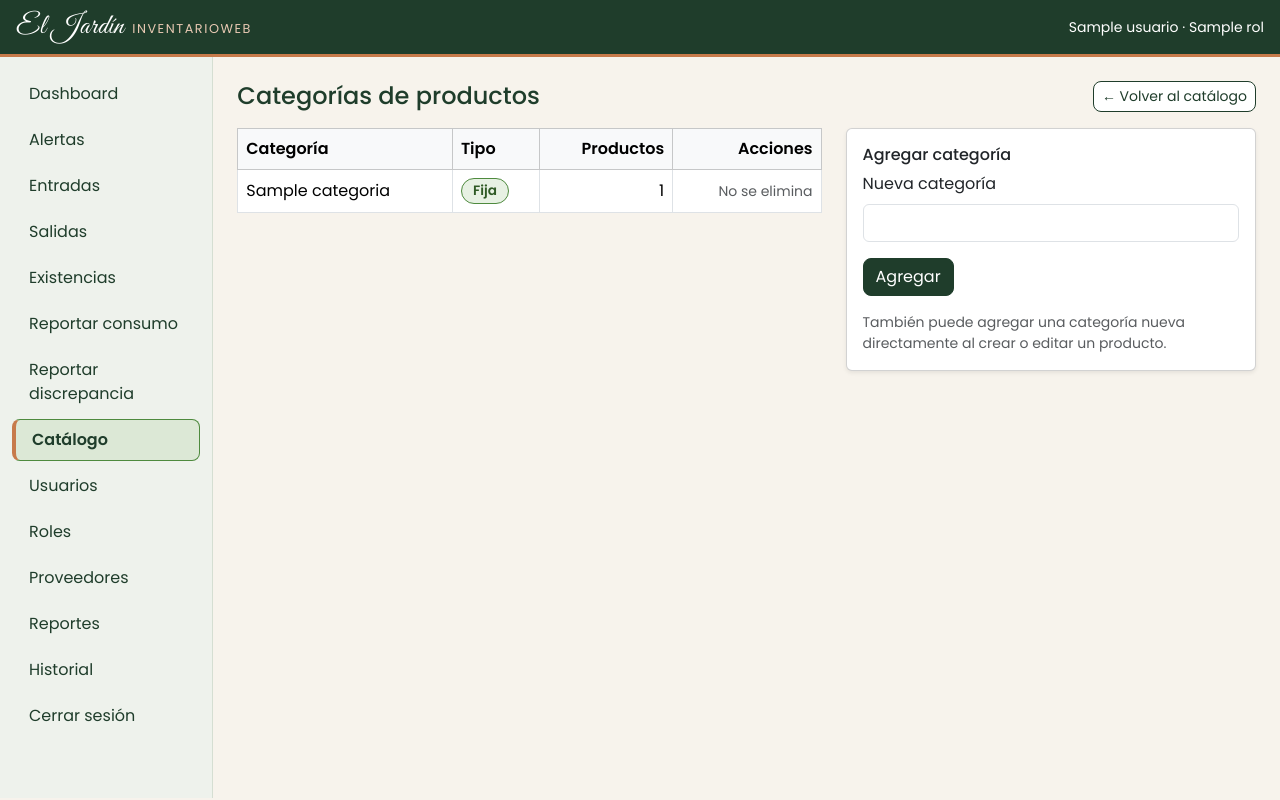
After one commit to Axarely/inventarioweb-eljardin, a Django app: page /catalogo/categorias/ in a window 1280 px wide. The commit adds this page. Run offline with Django 5.2, Linux system fonts and the light colour scheme; a user stored in the database is signed in; tables that the repository leaves empty hold one stand-in row (values such as "Sample post"); parts of the project's set-up code (start-up, migrations or seed data) failed here and were passed over.

Commit message:
feat(RF-09): categorias de productos con 9 fijas, agregar desde el producto y eliminar (D-32)
Co-Authored-By: Claude Opus 5.5 <noreply@anthropic.com>

```diff
--- a/inventario/management/commands/seed_volumen.py
+++ b/inventario/management/commands/seed_volumen.py
@@ -17,10 +17,9 @@ from django.utils import timezone
 
 from inventario.models import Bodega, Existencia, MovimientoInventario, Sucursal
 from proveedores.models import Proveedor
-from usuarios.models import Producto, Usuario
+from usuarios.models import Categoria, Producto, Usuario
 
 PREFIJO = "Volumen "
-CATEGORIAS = ["Abarrotes", "Cárnicos", "Lácteos", "Bebidas", "Desechables", "Limpieza", "Verduras"]
 UNIDADES = ["u.", "kg", "paq.", "L"]
 
 
@@ -49,9 +48,10 @@ class Command(BaseCommand):
             raise CommandError("Ejecute primero `seed_demo`.")
 
         azar = random.Random(semilla)
+        categorias = list(Categoria.objects.filter(es_base=True))
         nuevos = Producto.objects.bulk_create([
             Producto(
-                nombre=f"{PREFIJO}{i:03d}", categoria=azar.choice(CATEGORIAS), unidad_medida=azar.choice(UNIDADES),
+                nombre=f"{PREFIJO}{i:03d}", categoria=azar.choice(categorias), unidad_medida=azar.choice(UNIDADES),
                 stock_minimo=Decimal(azar.randint(5, 20)),
             )
             for i in range(1, productos + 1)
--- a/inventario/servicios.py
+++ b/inventario/servicios.py
@@ -124,12 +124,12 @@ def consultar_existencias(ubicacion_id, filtros=None):  # RF-04, RF-05
     """Existencias de una ubicación (productos activos), con filtros opcionales `texto` y `categoria`."""
     filtros = filtros or {}
     existencias = Existencia.objects.filter(ubicacion_id=ubicacion_id, producto__activo=True).select_related(
-        "producto"
+        "producto__categoria"
     )
     if filtros.get("texto"):
         existencias = existencias.filter(producto__nombre__icontains=filtros["texto"])
-    if filtros.get("categoria"):
-        existencias = existencias.filter(producto__categoria=filtros["categoria"])
+    if str(filtros.get("categoria") or "").isdigit():
+        existencias = existencias.filter(producto__categoria_id=filtros["categoria"])
     return existencias.order_by("producto__nombre")
 
 
--- a/inventario/templates/inventario/existencias.html
+++ b/inventario/templates/inventario/existencias.html
@@ -28,7 +28,7 @@
     <label class="form-label small" for="categoria">Categoría</label>
     <select id="categoria" name="categoria" class="form-select">
       <option value="">Todas</option>
-      {% for c in categorias %}<option value="{{ c }}" {% if request.GET.categoria == c %}selected{% endif %}>{{ c }}</option>{% endfor %}
+      {% for c in categorias %}<option value="{{ c.pk }}" {% if request.GET.categoria == c.pk|stringformat:"d" %}selected{% endif %}>{{ c.nombre }}</option>{% endfor %}
     </select>
   </div>
   <div class="col-sm-1"><button class="btn btn-secundario w-100" type="submit">Filtrar</button></div>
--- a/inventario/views.py
+++ b/inventario/views.py
@@ -15,7 +15,7 @@ from django.shortcuts import get_object_or_404, redirect
 from django.views.generic import FormView, ListView
 
 from autenticacion.mixins import PermisoRequeridoMixin
-from usuarios.models import Producto
+from usuarios.models import Categoria, Producto
 
 from . import servicios
 from .excepciones import ExistenciaInsuficiente, formatear_cantidad
@@ -284,9 +284,7 @@ class ExistenciasView(LoginRequiredMixin, ListView):  # RF-04, RF-05, UC04
         contexto["ubicacion"] = self.ubicacion
         contexto["puede_todas"] = self.puede_todas
         contexto["ubicaciones"] = Ubicacion.objects.order_by("tipo", "nombre") if self.puede_todas else []
-        contexto["categorias"] = (
-            Producto.objects.filter(activo=True).order_by("categoria").values_list("categoria", flat=True).distinct()
-        )
+        contexto["categorias"] = Categoria.objects.filter(productos__activo=True).distinct()
         return contexto
 
 
--- a/usuarios/apps.py
+++ b/usuarios/apps.py
@@ -3,9 +3,10 @@ from django.db.models.signals import post_migrate
 
 
 def _sincronizar_roles(sender, **kwargs):
-    from .roles import sincronizar_roles_base
+    from .roles import sincronizar_categorias_base, sincronizar_roles_base
 
     sincronizar_roles_base()
+    sincronizar_categorias_base()
 
 
 class UsuariosConfig(AppConfig):
--- a/usuarios/forms.py
+++ b/usuarios/forms.py
@@ -5,7 +5,7 @@ from django.contrib.auth.models import Permission
 
 from config.ui import FormularioBootstrapMixin
 
-from .models import Producto, Rol, Usuario
+from .models import Categoria, Producto, Rol, Usuario
 from .roles import APPS_CON_PERMISOS
 
 
@@ -94,8 +94,47 @@ class RolForm(FormularioBootstrapMixin, forms.ModelForm):  # RF-10: roles person
         fields = ["nombre", "permisos"]
 
 
-class ProductoForm(FormularioBootstrapMixin, forms.ModelForm):  # RF-09
+class ProductoForm(FormularioBootstrapMixin, forms.ModelForm):  # RF-09, D-32
+    nueva_categoria = forms.CharField(
+        label="¿No existe la categoría? Agréguela aquí", required=False, max_length=60,
+        help_text="Si escribe una categoría nueva, se crea y se asigna a este producto.",
+    )
+
     class Meta:
         model = Producto
-        fields = ["nombre", "categoria", "unidad_medida", "stock_minimo"]
+        fields = ["nombre", "categoria", "nueva_categoria", "unidad_medida", "stock_minimo"]
         widgets = {"stock_minimo": forms.NumberInput(attrs={"step": "0.01", "min": "0"})}
+
+    def __init__(self, *args, puede_crear_categoria=False, **kwargs):
+        super().__init__(*args, **kwargs)
+        self.fields["categoria"].required = False  # se exige en clean(): elegida o nueva
+        self.fields["categoria"].empty_label = "Seleccionar categoría…"
+        if not puede_crear_categoria:
+            del self.fields["nueva_categoria"]
+        self.categoria_creada = None
+
+    def clean(self):
+        datos = super().clean()
+        nueva = " ".join((datos.get("nueva_categoria") or "").split())
+        if nueva:
+            # Sin distinguir mayúsculas: si ya existe se reutiliza; si no, se crea. Quien guarda el
+            # formulario lo hace en una transacción, así que si el producto no se guarda, tampoco esto.
+            datos["categoria"], creada = Categoria.obtener_o_crear(nueva)
+            self.instance.categoria = datos["categoria"]
+            self.categoria_creada = datos["categoria"] if creada else None
+        elif not datos.get("categoria"):
+            self.add_error("categoria", "Elija una categoría o escriba una nueva.")
+        return datos
+
+
+class CategoriaForm(FormularioBootstrapMixin, forms.ModelForm):  # D-32
+    class Meta:
+        model = Categoria
+        fields = ["nombre"]
+        labels = {"nombre": "Nueva categoría"}
+
+    def clean_nombre(self):
+        nombre = " ".join(self.cleaned_data["nombre"].split())
+        if Categoria.objects.filter(nombre__iexact=nombre).exists():
+            raise forms.ValidationError(f"La categoría «{nombre}» ya existe.")
+        return nombre[:1].upper() + nombre[1:]
--- /dev/null
+++ b/usuarios/templates/usuarios/categoria_lista.html
@@ -0,0 +1,48 @@
+{% extends "base.html" %}
+{% block titulo %}Categorías — InventarioWeb El Jardín{% endblock %}
+{% block contenido %}
+{# D-32: categorías fijas (no se eliminan) y agregadas (se eliminan si no tienen productos) #}
+<div class="d-flex flex-wrap align-items-center gap-2 mb-3">
+  <h1 class="h4 titulo-primario mb-0">Categorías de productos</h1>
+  <a class="btn btn-secundario btn-sm ms-auto" href="{% url 'usuarios:productos' %}">← Volver al catálogo</a>
+</div>
+<div class="row g-4">
+  <div class="col-lg-7">
+    <div class="table-responsive">
+    <table class="table table-bordered align-middle bg-white">
+      <thead class="table-light"><tr><th>Categoría</th><th>Tipo</th><th class="text-end">Productos</th><th class="text-end">Acciones</th></tr></thead>
+      <tbody>
+      {% for c in categorias %}
+        <tr>
+          <td>{{ c.nombre }}</td>
+          <td>{% if c.es_base %}<span class="pill pill-normal">Fija</span>{% else %}<span class="pill pill-bajo">Agregada</span>{% endif %}</td>
+          <td class="text-end">{{ c.total_productos }}</td>
+          <td class="text-end">
+            {% if not c.es_base and perms.usuarios.delete_categoria %}
+              <form method="post" action="{% url 'usuarios:categoria_eliminar' c.pk %}" class="d-inline">{% csrf_token %}
+                <button class="btn btn-sm btn-outline-danger" type="submit"
+                        {% if c.total_productos %}title="Tiene productos: cámbielos de categoría primero"{% endif %}>Eliminar</button>
+              </form>
+            {% elif c.es_base %}<span class="small text-muted">No se elimina</span>{% endif %}
+          </td>
+        </tr>
+      {% endfor %}
+      </tbody>
+    </table>
+    </div>
+  </div>
+  {% if perms.usuarios.add_categoria %}
+  <div class="col-lg-5">
+    <div class="card shadow-sm"><div class="card-body">
+      <h2 class="h6">Agregar categoría</h2>
+      <form method="post" action="{% url 'usuarios:categoria_crear' %}" novalidate>{% csrf_token %}
+        {% include "_errores_form.html" %}
+        {% for campo in form %}{% include "_campo.html" %}{% endfor %}
+        <button type="submit" class="btn btn-primario">Agregar</button>
+      </form>
+      <p class="small text-muted mt-3 mb-0">También puede agregar una categoría nueva directamente al crear o editar un producto.</p>
+    </div></div>
+  </div>
+  {% endif %}
+</div>
+{% endblock %}
--- a/usuarios/urls.py
+++ b/usuarios/urls.py
@@ -19,4 +19,7 @@ urlpatterns = [
     path("catalogo/nuevo/", views.ProductoCrearView.as_view(), name="producto_crear"),
     path("catalogo/<int:pk>/editar/", views.ProductoEditarView.as_view(), name="producto_editar"),
     path("catalogo/<int:pk>/activar/", views.ProductoActivarView.as_view(), name="producto_activar"),
+    path("catalogo/categorias/", views.CategoriaListView.as_view(), name="categorias"),
+    path("catalogo/categorias/nueva/", views.CategoriaCrearView.as_view(), name="categoria_crear"),
+    path("catalogo/categorias/<int:pk>/eliminar/", views.CategoriaEliminarView.as_view(), name="categoria_eliminar"),
 ]
--- a/usuarios/views.py
+++ b/usuarios/views.py
@@ -3,8 +3,9 @@ Módulo de Usuarios y Roles (DEDS 3.2): gestión de usuarios y roles (RF-10) y c
 Solo el Dueño tiene estos permisos (usuarios/roles.py); el bodeguero puede crear productos (UC02 A1).
 """
 from django.contrib import messages
-from django.db.models import ProtectedError, Q
-from django.shortcuts import get_object_or_404, redirect
+from django.db import transaction
+from django.db.models import Count, ProtectedError, Q
+from django.shortcuts import get_object_or_404, redirect, render
 from django.urls import reverse, reverse_lazy
 from django.views import View
 from django.views.generic import CreateView, FormView, ListView, UpdateView
@@ -12,8 +13,10 @@ from django.views.generic import CreateView, FormView, ListView, UpdateView
 from autenticacion.mixins import PermisoRequeridoMixin
 from config.ui import FormularioMixin, siguiente_seguro
 
-from .forms import ProductoForm, RestablecerPasswordForm, RolForm, UsuarioCrearForm, UsuarioEditarForm
-from .models import Producto, Rol, Usuario
+from .forms import (
+    CategoriaForm, ProductoForm, RestablecerPasswordForm, RolForm, UsuarioCrearForm, UsuarioEditarForm,
+)
+from .models import Categoria, Producto, Rol, Usuario
 
 
 # --- Usuarios (RF-10) ---------------------------------------------------------------------------
@@ -182,22 +185,46 @@ class ProductoListView(PermisoRequeridoMixin, ListView):  # RF-09
     paginate_by = 25
 
     def get_queryset(self):
-        productos = Producto.objects.all()
+        productos = Producto.objects.select_related("categoria")
         texto = self.request.GET.get("q", "").strip()
         categoria = self.request.GET.get("categoria", "")
         if texto:
             productos = productos.filter(nombre__icontains=texto)
-        if categoria:
-            productos = productos.filter(categoria=categoria)
+        if categoria.isdigit():
+            productos = productos.filter(categoria_id=categoria)
         return productos
 
     def get_context_data(self, **kwargs):
         contexto = super().get_context_data(**kwargs)
-        contexto["categorias"] = Producto.objects.order_by("categoria").values_list("categoria", flat=True).distinct()
+        contexto["categorias"] = Categoria.objects.all()
         return contexto
 
 
-class ProductoCrearView(PermisoRequeridoMixin, FormularioMixin, CreateView):  # RF-09, UC02 A1
+class ProductoFormularioMixin:  # D-32
+    """Guarda el producto y, si se escribió, la categoría nueva en UNA transacción: si el producto no
+    se guarda (por ejemplo, nombre repetido), la categoría tampoco queda creada."""
+
+    def get_form_kwargs(self):
+        kwargs = super().get_form_kwargs()
+        kwargs["puede_crear_categoria"] = self.request.user.has_perm("usuarios.add_categoria")
+        return kwargs
+
+    def post(self, request, *args, **kwargs):
+        with transaction.atomic():
+            self._guardado = False
+            respuesta = super().post(request, *args, **kwargs)
+            if not self._guardado:
+                transaction.set_rollback(True)
+        return respuesta
+
+    def form_valid(self, form):
+        self._guardado = True
+        if form.categoria_creada:
+            messages.info(self.request, f"Categoría «{form.categoria_creada}» agregada.")
+        return super().form_valid(form)
+
+
+class ProductoCrearView(PermisoRequeridoMixin, ProductoFormularioMixin, FormularioMixin, CreateView):  # RF-09, UC02 A1
     permission_required = "usuarios.add_producto"
     form_class = ProductoForm
     titulo = "Nuevo producto"
@@ -215,7 +242,7 @@ class ProductoCrearView(PermisoRequeridoMixin, FormularioMixin, CreateView):  #
         return super().form_valid(form)
 
 
-class ProductoEditarView(PermisoRequeridoMixin, FormularioMixin, UpdateView):  # RF-09
+class ProductoEditarView(PermisoRequeridoMixin, ProductoFormularioMixin, FormularioMixin, UpdateView):  # RF-09
     permission_required = "usuarios.change_producto"
     model = Producto
     form_class = ProductoForm
@@ -225,6 +252,58 @@ class ProductoEditarView(PermisoRequeridoMixin, FormularioMixin, UpdateView):  #
     def form_valid(self, form):
         messages.success(self.request, f"Producto «{form.instance.nombre}» actualizado.")
         return super().form_valid(form)
+
+
+# --- Categorías (D-32) --------------------------------------------------------------------------
+
+class CategoriaListView(PermisoRequeridoMixin, ListView):  # D-32, RF-09
+    permission_required = "usuarios.view_categoria"
+    template_name = "usuarios/categoria_lista.html"
+    context_object_name = "categorias"
+
+    def get_queryset(self):
+        # DEF-11: en consultas agrupadas (annotate + Count) Django ignora Meta.ordering: orden explícito.
+        return Categoria.objects.annotate(total_productos=Count("productos")).order_by("orden", "nombre")
+
+    def get_context_data(self, **kwargs):
+        contexto = super().get_context_data(**kwargs)
+        contexto["form"] = kwargs.get("form") or CategoriaForm()
+        return contexto
+
+
+class CategoriaCrearView(PermisoRequeridoMixin, View):  # D-32
+    permission_required = "usuarios.add_categoria"
+
+    def post(self, request):
+        form = CategoriaForm(request.POST)
+        if form.is_valid():
+            categoria = form.save()
+            messages.success(request, f"Categoría «{categoria}» agregada.")
+            return redirect("usuarios:categorias")
+        vista = CategoriaListView()
+        vista.setup(request)
+        vista.object_list = vista.get_queryset()
+        return render(request, vista.template_name, vista.get_context_data(form=form))
+
+
+class CategoriaEliminarView(PermisoRequeridoMixin, View):  # D-32: solo agregadas y sin productos
+    permission_required = "usuarios.delete_categoria"
+
+    def post(self, request, pk):
+        categoria = get_object_or_404(Categoria, pk=pk)
+        if categoria.es_base:
+            messages.error(request, f"«{categoria}» es una categoría fija y no se puede eliminar.")
+        elif categoria.productos.exists():
+            total = categoria.productos.count()
+            messages.error(
+                request,
+                f"«{categoria}» tiene {total} producto{'s' if total != 1 else ''}. "
+                "Cámbielos de categoría antes de eliminarla.",
+            )
+        else:
+            categoria.delete()
+            messages.success(request, f"Categoría «{categoria}» eliminada.")
+        return redirect("usuarios:categorias")
 
 
 class ProductoActivarView(PermisoRequeridoMixin, View):  # RF-09: activar/desactivar
```
Also changed, not shown: inventario/management/commands/seed_demo.py (+10 -7 lines), reportes/servicios.py (+4 -4 lines), usuarios/admin.py (+9 -1 lines), usuarios/models.py (+45 -1 lines), usuarios/roles.py (+21 -1 lines), usuarios/templates/usuarios/producto_lista.html (+5 -2 lines), usuarios/migrations/0003_categoria.py (added), usuarios/migrations/0004_producto_categoria_fk.py (added).
